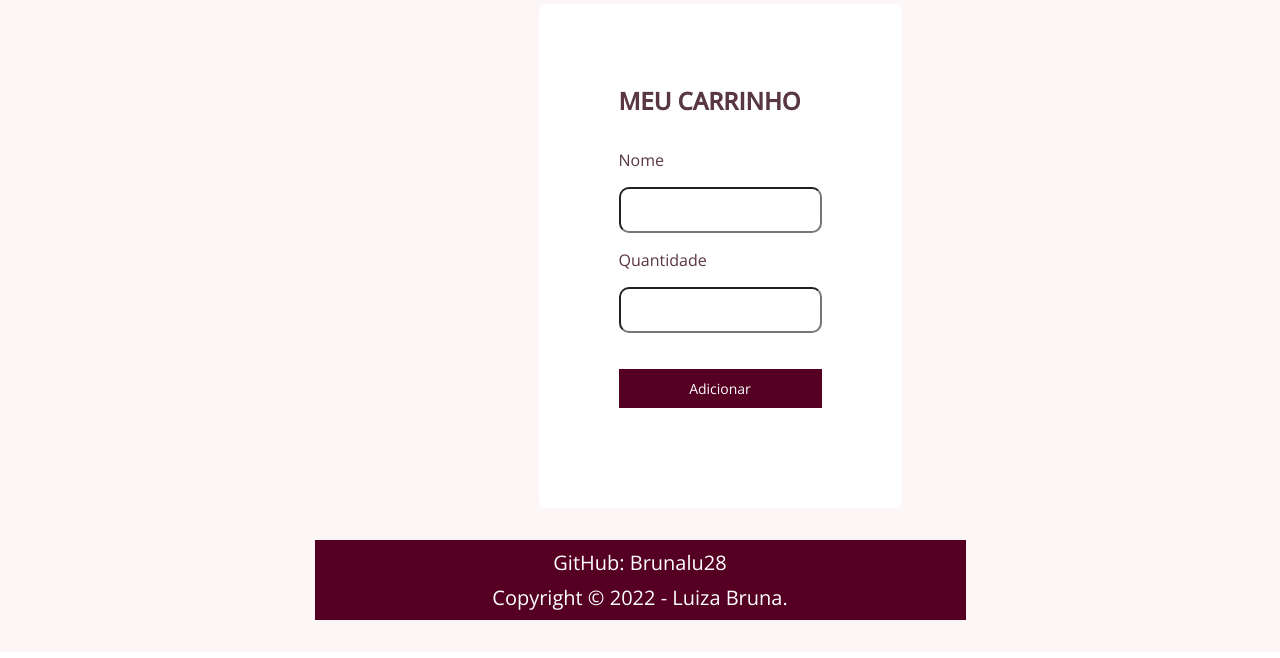
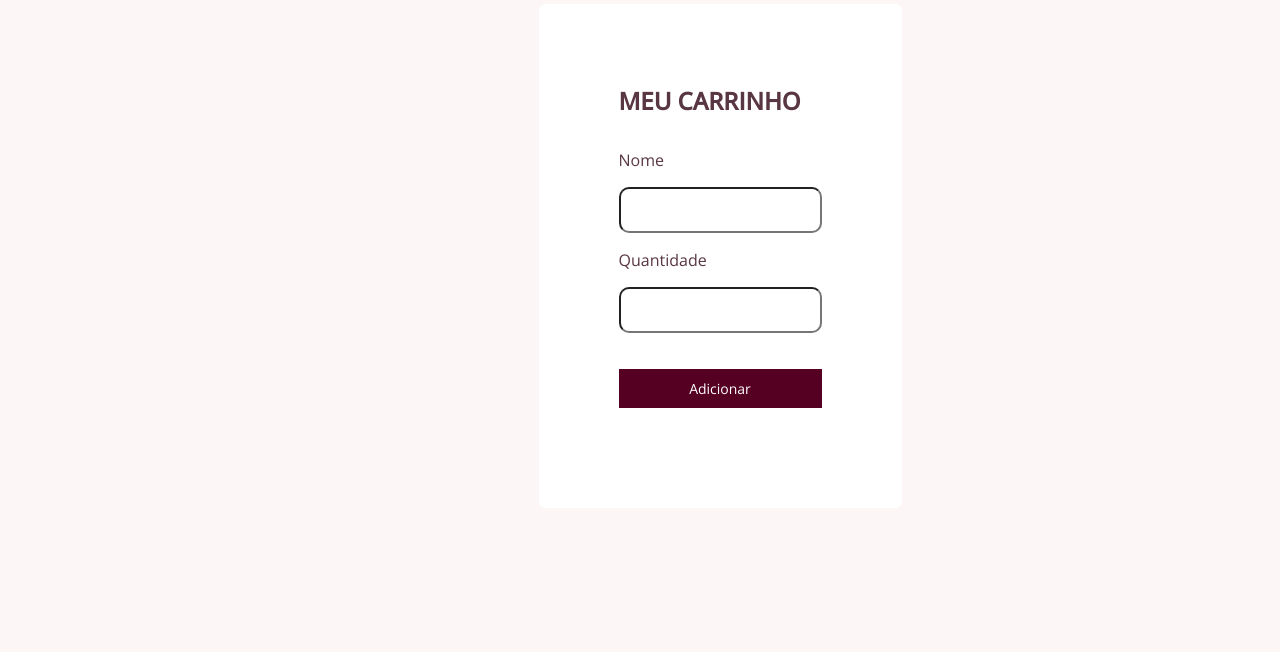
Before and after one commit to Brunalu28/lubeauty, a plain HTML site: page carrinho.html in a window 1280 px wide. Shown: the part 108-766 px from the top of the page. Drawn offline with nearby package versions, Linux system fonts and the light colour scheme.

Commit message:
Rodapé da página excluído.

```diff
--- a/carrinho.html
+++ b/carrinho.html
@@ -56,14 +56,6 @@
                     </form>
             </section>
 
-            <!-- rodapé -->
-            <footer>
-                <div class="container">
-                    <p class="text-pq">GitHub: Brunalu28</p>
-                    <p class="text-pq">Copyright © 2022 - Luiza Bruna.</p>
-                </div>
-            </footer>
-            </main>
 
                 <script src="js/main.js"></script>
             </header>
```
